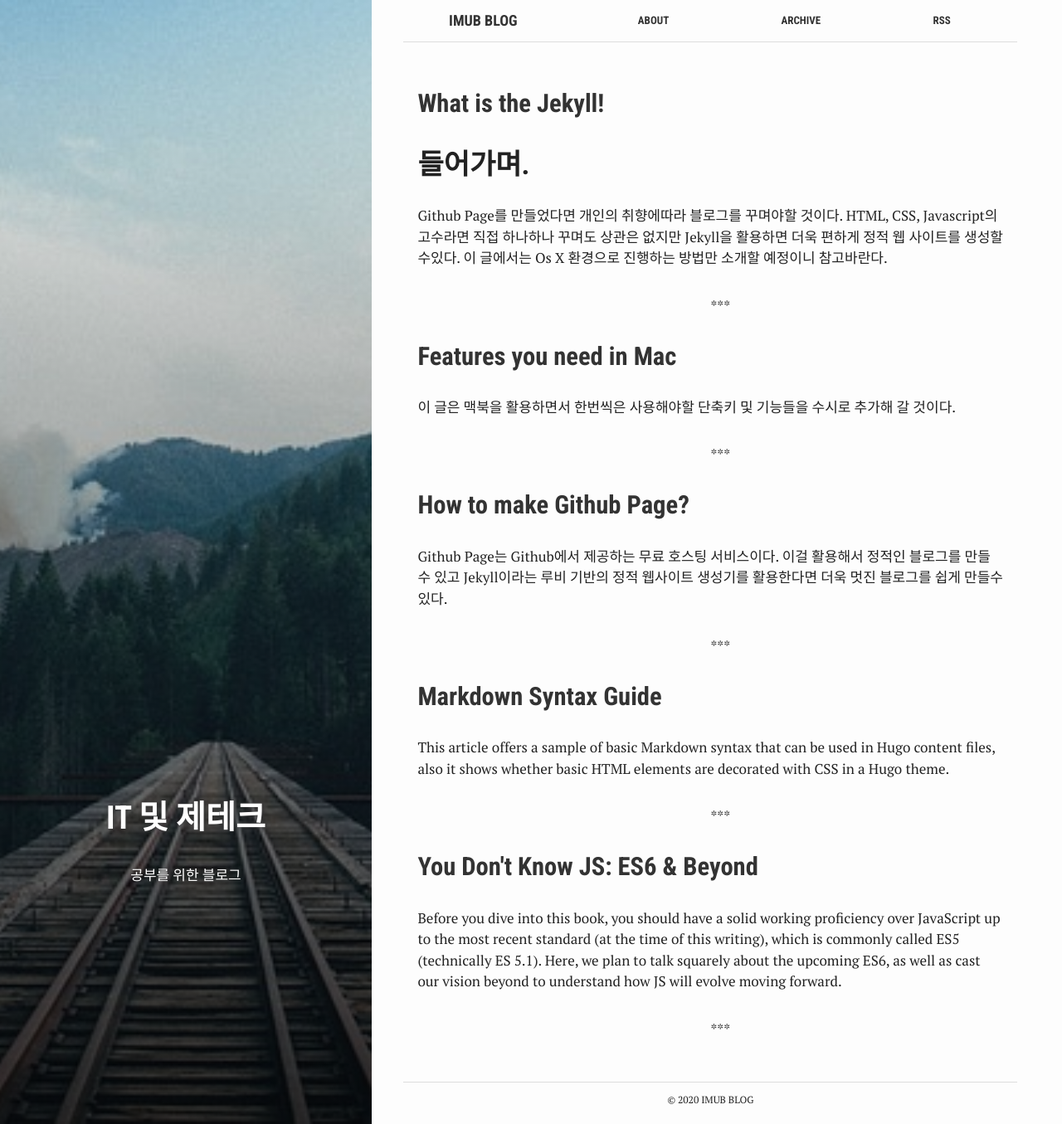
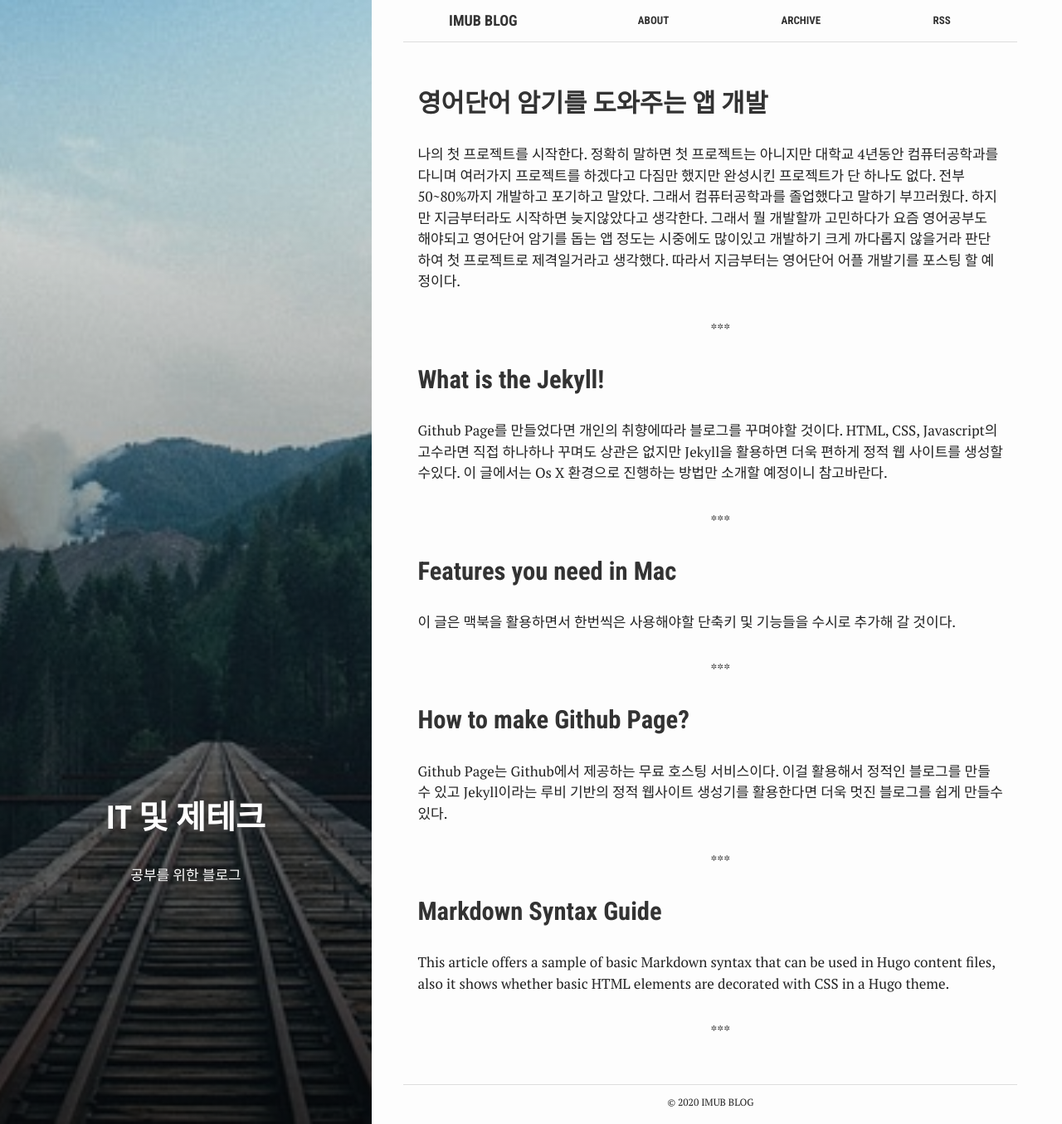
Before and after one commit to ImUB/imub.github.io, a Jekyll site: the page built from index.html, in a window 1280 px wide and 1355 px high. Shown: the whole window at 83% size. Built offline with Jekyll 4.4.1, drawn with Linux system fonts in a browser that asks for light colours.

Commit message:
add post

```diff
--- a/_posts/2020-11-19-Jekyll-Theme.md
+++ b/_posts/2020-11-19-Jekyll-Theme.md
@@ -9,8 +9,6 @@
 tags: ['Github']
 author: ImuB
 ---
-
-# 들어가며.
 Github Page를 만들었다면 개인의 취향에따라 블로그를 꾸며야할 것이다. HTML, CSS, Javascript의 고수라면 직접 하나하나 꾸며도 상관은 없지만 Jekyll을 활용하면 더욱 편하게 정적 웹 사이트를 생성할 수있다. 이 글에서는 Os X 환경으로 진행하는 방법만 소개할 예정이니 참고바란다.
 
 ## Jekyll 이란?
--- /dev/null
+++ b/_posts/2020-11-23-English-Word-App.md
@@ -0,0 +1,12 @@
+---
+bg: "tools.jpg"
+layout: post
+title:  "영어단어 암기를 도와주는 앱 개발"
+crawlertitle: "About Android"
+summary: "영어단어 어플 개발"
+date:   2020-11-23 22:19:47 +0700
+categories: posts
+tags: ['Android']
+author: ImuB
+---
+나의 첫 프로젝트를 시작한다. 정확히 말하면 첫 프로젝트는 아니지만 대학교 4년동안 컴퓨터공학과를 다니며 여러가지 프로젝트를 하겠다고 다짐만 했지만 완성시킨 프로젝트가 단 하나도 없다. 전부 50~80%까지 개발하고 포기하고 말았다. 그래서 컴퓨터공학과를 졸업했다고 말하기 부끄러웠다. 하지만 지금부터라도 시작하면 늦지않았다고 생각한다. 그래서 뭘 개발할까 고민하다가 요즘 영어공부도 해야되고 영어단어 암기를 돕는 앱 정도는 시중에도 많이있고 개발하기 크게 까다롭지 않을거라 판단하여 첫 프로젝트로 제격일거라고 생각했다. 따라서 지금부터는 영어단어 어플 개발기를 포스팅 할 예정이다.
```
